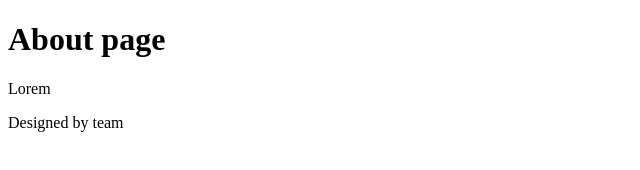
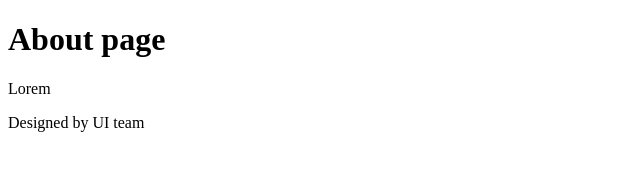
Before and after one commit to anu-maxmin/foodmate, a plain HTML site: page about.html in a window 1280 px wide. Shown: the full height of the page, 0-640 px from the left. Drawn offline with Linux system fonts and the light colour scheme.

Commit message:
footer index

```diff
--- a/about.html
+++ b/about.html
@@ -8,6 +8,6 @@
 <body>
     <h1>About page</h1>
     <p>Lorem</p>
-    <footer>Designed by team</footer>
+    <footer>Designed by UI team</footer>
 </body>
 </html>
```
